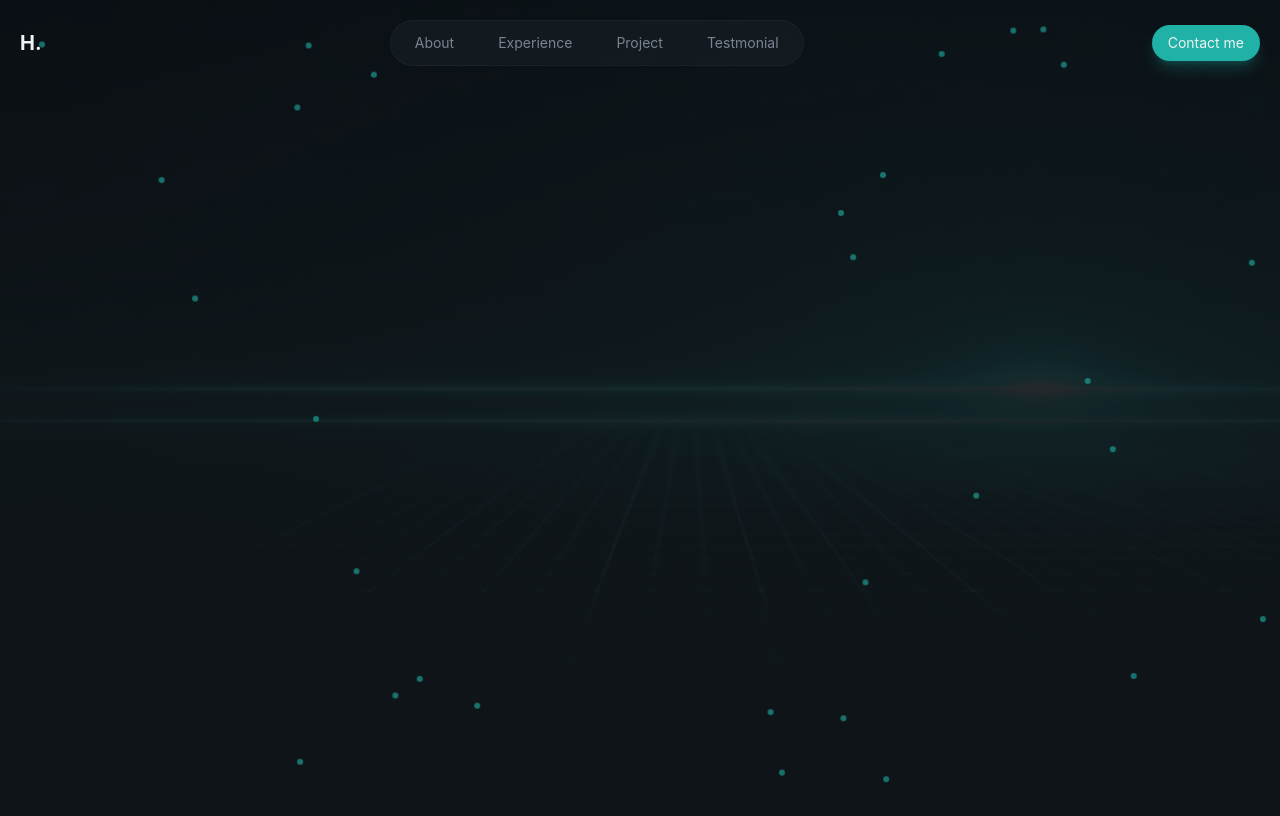
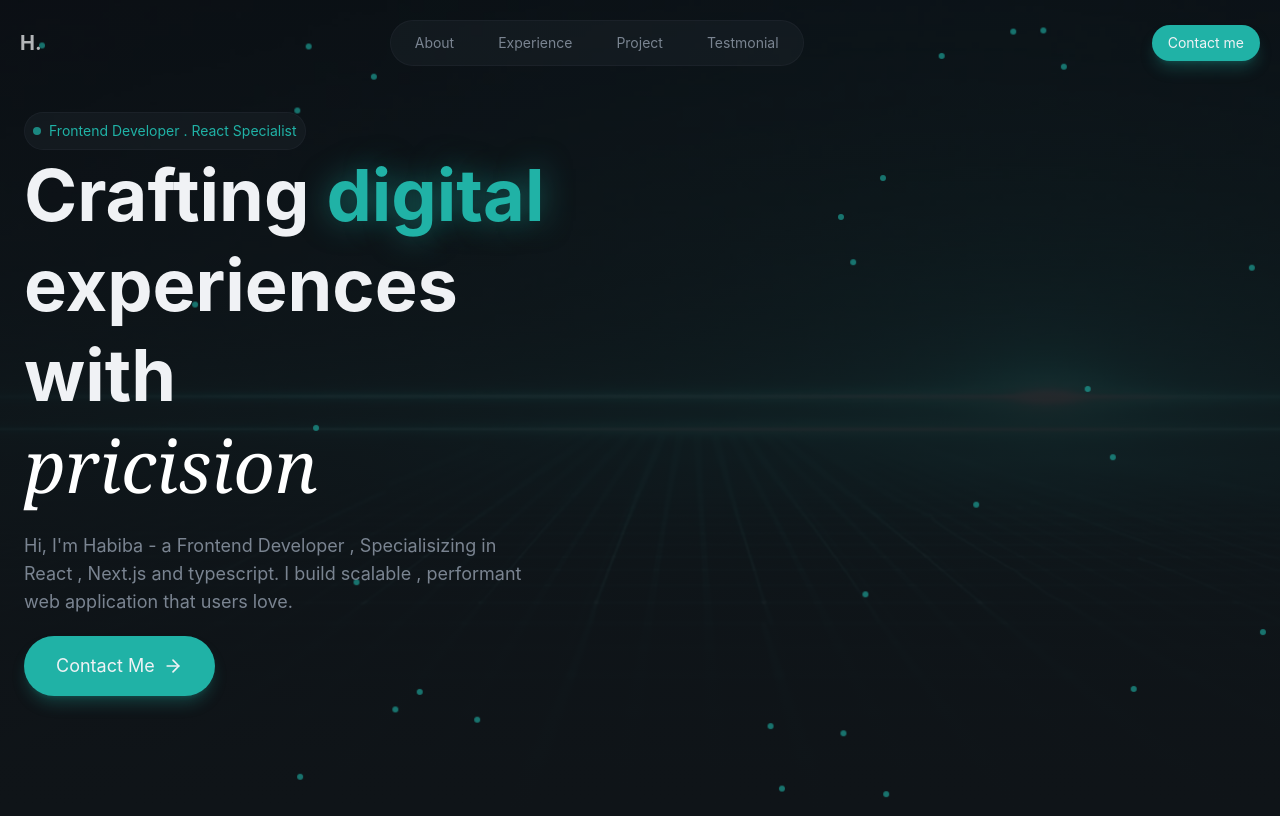
Before and after one commit to HabibaBinteAmir/my_portfolio, a React (Vite) app: page / in a window 1280 px wide. Built offline with nearby package versions, Linux system fonts and the light colour scheme.

Commit message:
hero section

```diff
--- a/src/layout/Navbar.jsx
+++ b/src/layout/Navbar.jsx
@@ -11,14 +11,14 @@ import { useState } from "react"
 export const Navbar = () => {
     const [isMobileMenuOpen,setIsMobileMenuOpen]=useState(false)
   return (
-   <header className="  fixed z-50 i bg-transparent py-5 top-0 left-0 right-0 ">
+   <header className=" animate-fade-in fixed z-50 i bg-transparent py-5 top-0 left-0 right-0 ">
     <nav className="container mx-auto   px-5 flex justify-between items-center  ">
         <a href="#"
-        className="text-xl font-bold  hover:text-primary duration-300 "
+        className="text-xl font-bold  hover:text-primary duration-300  animate-pulse"
         >H.</a>
         {/* desktop vertion */}
         <div>
-            <div className="hidden md:flex gap-5 px-3 glass rounded-full" >
+            <div className=" hidden md:flex gap-5 px-3 glass rounded-full" >
                 {navlink.map((link,index)=> (
                 <a href={link.href} key={index} className="text-muted-foreground text-sm px-3 py-3 hover:text-primary rounded-full duration-300 ">{link.label} </a>
                 ))}
--- a/src/section/Hero.jsx
+++ b/src/section/Hero.jsx
@@ -1,4 +1,6 @@
 import React from 'react'
+import { Button } from '../components/Button'
+import { ArrowBigLeft, ArrowRight, Download } from 'lucide-react'
 
 export const Hero = () => {
   return (
@@ -26,6 +28,44 @@ export const Hero = () => {
           />
         ))}
       </div>
+{/* context section */}
+      <div className=" container mx-auto px-6 pt-28 pb-30 relative z-10 ">
+        <div className='grid lg:grid-cols-2 gap-12 items-center'>
+          {/* left side  */}
+          <div >
+            <div className="animate-fade-in">
+              <span className='inline-flex items-center gap-2 px-2 py-2 rounded-full glass text-sm text-primary '>
+                <span className=' w-2 h-2 bg-primary  rounded-full animate-pulse '/>
+                Frontend Developer . React Specialist
+                </span>
+            </div>
+            {/* heading text */}
+            <div className="">
+              <h1 className='text-4xl md:text-6xl lg:text-7xl font-bold leading-tight animate-fade-in  animation-delay-100'>Crafting  <span className='text-primary glow-text '>digital</span>
+              <br />
+               <span>experiences with </span>
+               <br />
+               <span className='font-serif font-normal text-white italic'>pricision</span>
+               </h1>
+               <p className='text-lg text-muted-foreground text max-w-lg animate-fade-in py-5  animation-delay-200'>Hi, I'm Habiba - a Frontend Developer , Specialisizing in React , Next.js and typescript. I build scalable , performant web application that users love.</p>
+            </div>
+            {/* <Button size='lg'>Contact Me<ArrowBigLeft/> </Button> */}
+             <div className="flex flex-wrap gap-4 animate-fade-in animation-delay-300">
+              <Button size="lg">
+                Contact Me <ArrowRight className="w-5 h-5" />
+              </Button>
+              {/* <AnimatedBorderButton>
+                <Download className="w-5 h-5" />
+                Download CV
+              </AnimatedBorderButton> */}
+            </div>
+          </div>
+          {/* right side */}
+          <div className="">
+            <div className=""></div>
+          </div>
+        </div>
+      </div>
     </section>
   )
 }
```
